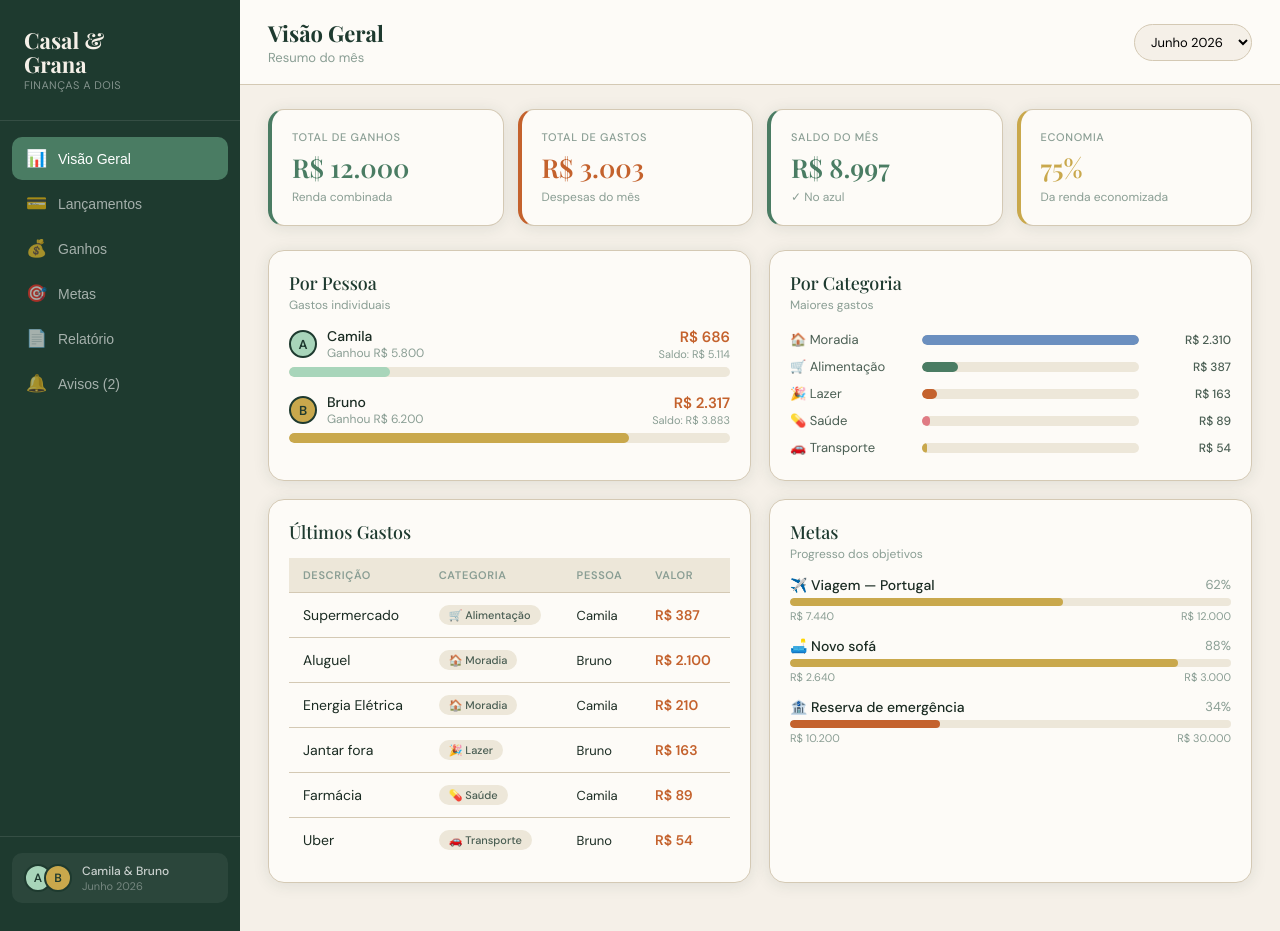
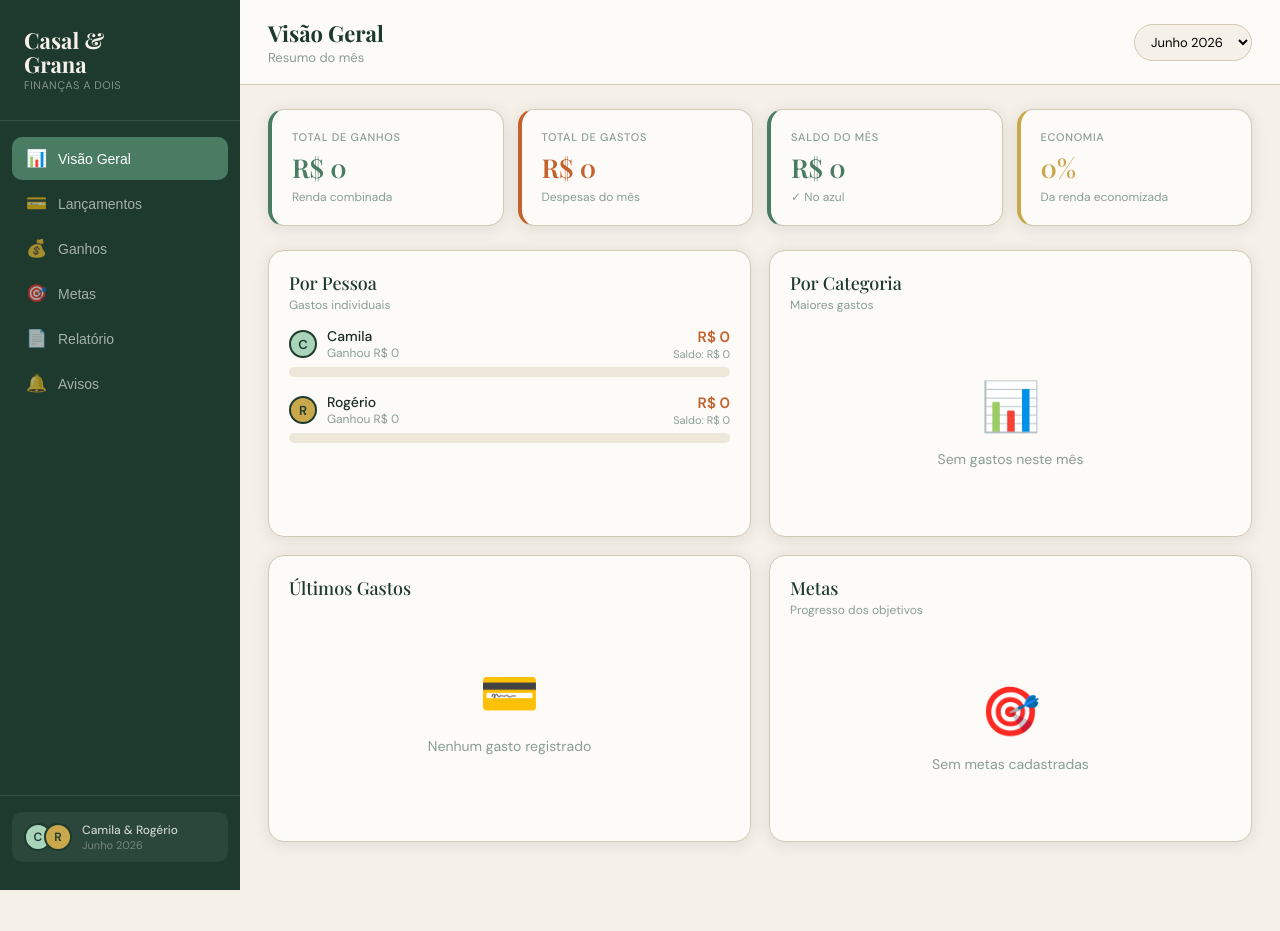
Before and after one commit to Rogeriosilvak12/casal-grana, a React (Vite) app: page / in a window 1280 px wide. After the commit the page ends 890 px from the top, so only its background shows below. Built offline with nearby package versions, Linux system fonts and the light colour scheme.

Commit message:
Update App.tsx

```diff
--- a/src/App.tsx
+++ b/src/App.tsx
@@ -231,131 +231,14 @@ const monthLabel = (ym) => {
 const uid = () => Math.random().toString(36).slice(2, 10);
 
 const DEMO_MEMBERS = [
-  { id: 'user-a', name: 'Camila', avatar: 'A', color: '#A8D5BA' },
-  { id: 'user-b', name: 'Bruno', avatar: 'B', color: '#C9A84C' },
+  { id: 'user-a', name: 'Camila', avatar: 'C', color: '#A8D5BA' },
+  { id: 'user-b', name: 'Rogério', avatar: 'R', color: '#C9A84C' },
 ];
 
-const makeExpenses = () => [
-  {
-    id: uid(),
-    person_id: 'user-a',
-    description: 'Supermercado',
-    amount: 387,
-    category: 'alimentacao',
-    date: todayStr(),
-  },
-  {
-    id: uid(),
-    person_id: 'user-b',
-    description: 'Aluguel',
-    amount: 2100,
-    category: 'moradia',
-    date: todayStr(),
-  },
-  {
-    id: uid(),
-    person_id: 'user-a',
-    description: 'Energia Elétrica',
-    amount: 210,
-    category: 'moradia',
-    date: todayStr(),
-  },
-  {
-    id: uid(),
-    person_id: 'user-b',
-    description: 'Jantar fora',
-    amount: 163,
-    category: 'lazer',
-    date: todayStr(),
-  },
-  {
-    id: uid(),
-    person_id: 'user-a',
-    description: 'Farmácia',
-    amount: 89,
-    category: 'saude',
-    date: todayStr(),
-  },
-  {
-    id: uid(),
-    person_id: 'user-b',
-    description: 'Uber',
-    amount: 54,
-    category: 'transporte',
-    date: todayStr(),
-  },
-];
-const makeIncomes = () => [
-  {
-    id: uid(),
-    person_id: 'user-a',
-    description: 'Salário',
-    amount: 5800,
-    date: todayStr(),
-  },
-  {
-    id: uid(),
-    person_id: 'user-b',
-    description: 'Salário',
-    amount: 6200,
-    date: todayStr(),
-  },
-];
-const makeGoals = () => [
-  {
-    id: uid(),
-    emoji: '✈️',
-    name: 'Viagem — Portugal',
-    target: 12000,
-    saved: 7440,
-    deadline: '2026-12',
-    split: '50/50',
-  },
-  {
-    id: uid(),
-    emoji: '🛋️',
-    name: 'Novo sofá',
-    target: 3000,
-    saved: 2640,
-    deadline: '2026-08',
-    split: '50/50',
-  },
-  {
-    id: uid(),
-    emoji: '🏦',
-    name: 'Reserva de emergência',
-    target: 30000,
-    saved: 10200,
-    deadline: '2027-12',
-    split: '50/50',
-  },
-];
-const makeNotifs = () => [
-  {
-    id: uid(),
-    type: 'imbalance',
-    title: 'Saldo desigual',
-    body: 'Bruno deve R$ 240 para Camila neste mês.',
-    read: false,
-    created_at: nowISO(),
-  },
-  {
-    id: uid(),
-    type: 'goal_reminder',
-    title: 'Meta: Portugal',
-    body: 'Falta depositar R$ 600 para atingir o mês.',
-    read: false,
-    created_at: nowISO(),
-  },
-  {
-    id: uid(),
-    type: 'over_budget',
-    title: 'Lazer acima da média',
-    body: 'Gastos com lazer 40% acima do mês anterior.',
-    read: true,
-    created_at: nowISO(),
-  },
-];
+const makeExpenses = () => [];
+const makeIncomes = () => [];
+const makeGoals = () => [];
+const makeNotifs = () => [];
 
 export default function CasalGrana() {
   const [page, setPage] = useState('dashboard');
@@ -423,7 +306,7 @@ export default function CasalGrana() {
       (data.person_id === 'user-b' ? data.amount : 0);
     const diff = Math.abs(aTotal - bTotal);
     if (diff > 500) {
-      const who = aTotal > bTotal ? 'Bruno' : 'Camila';
+      const who = aTotal > bTotal ? 'Rogério' : 'Camila';
       setNotifs((prev) => [
         {
           id: uid(),
@@ -541,11 +424,11 @@ export default function CasalGrana() {
           <div className="sidebar-footer">
             <div className="couple-pill">
               <div className="avatars-sm">
-                <div className="av av-a">A</div>
-                <div className="av av-b">B</div>
+                <div className="av av-a">C</div>
+                <div className="av av-b">R</div>
               </div>
               <div className="couple-info">
-                <div className="couple-name">Camila & Bruno</div>
+                <div className="couple-name">Camila & Rogério</div>
                 <div className="couple-month">{monthLabel(filterMonth)}</div>
               </div>
             </div>
@@ -1532,7 +1415,7 @@ function Relatorio({
           <div
             style={{ fontSize: 13, color: 'var(--text-soft)', marginTop: 2 }}
           >
-            Camila & Bruno · Casal & GrCamila
+            Camila & Rogério · Casal & Grana
           </div>
         </div>
         <button
@@ -2102,8 +1985,8 @@ function GoalModal({ onSave, onClose }) {
               onChange={(e) => set('split', e.target.value)}
             >
               <option value="50/50">50% cada</option>
-              <option value="60/40">60% Camila / 40% Bruno</option>
-              <option value="40/60">40% Camila / 60% Bruno</option>
+              <option value="60/40">60% Camila / 40% Rogério</option>
+              <option value="40/60">40% Camila / 60% Rogério</option>
             </select>
           </div>
         </div>
```
